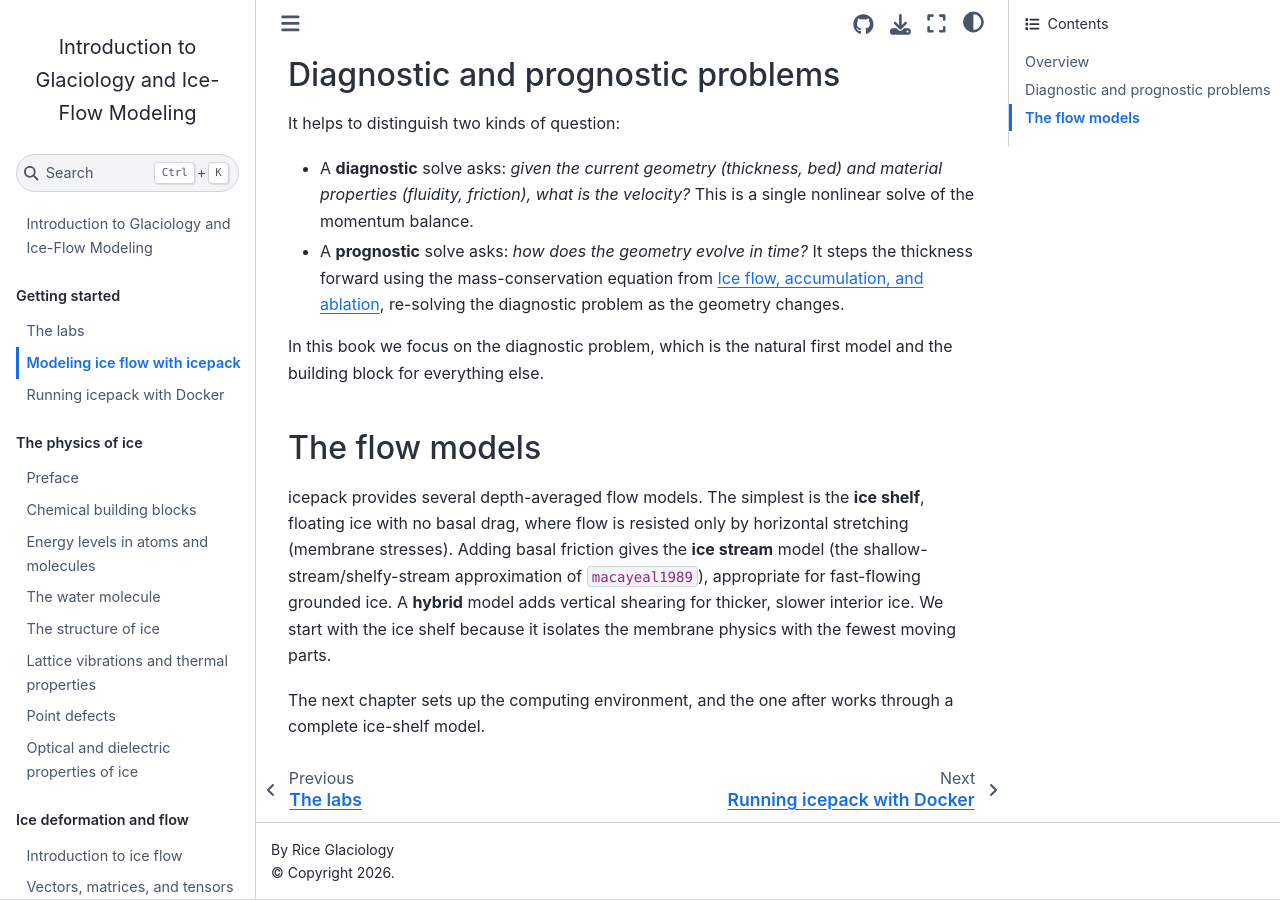
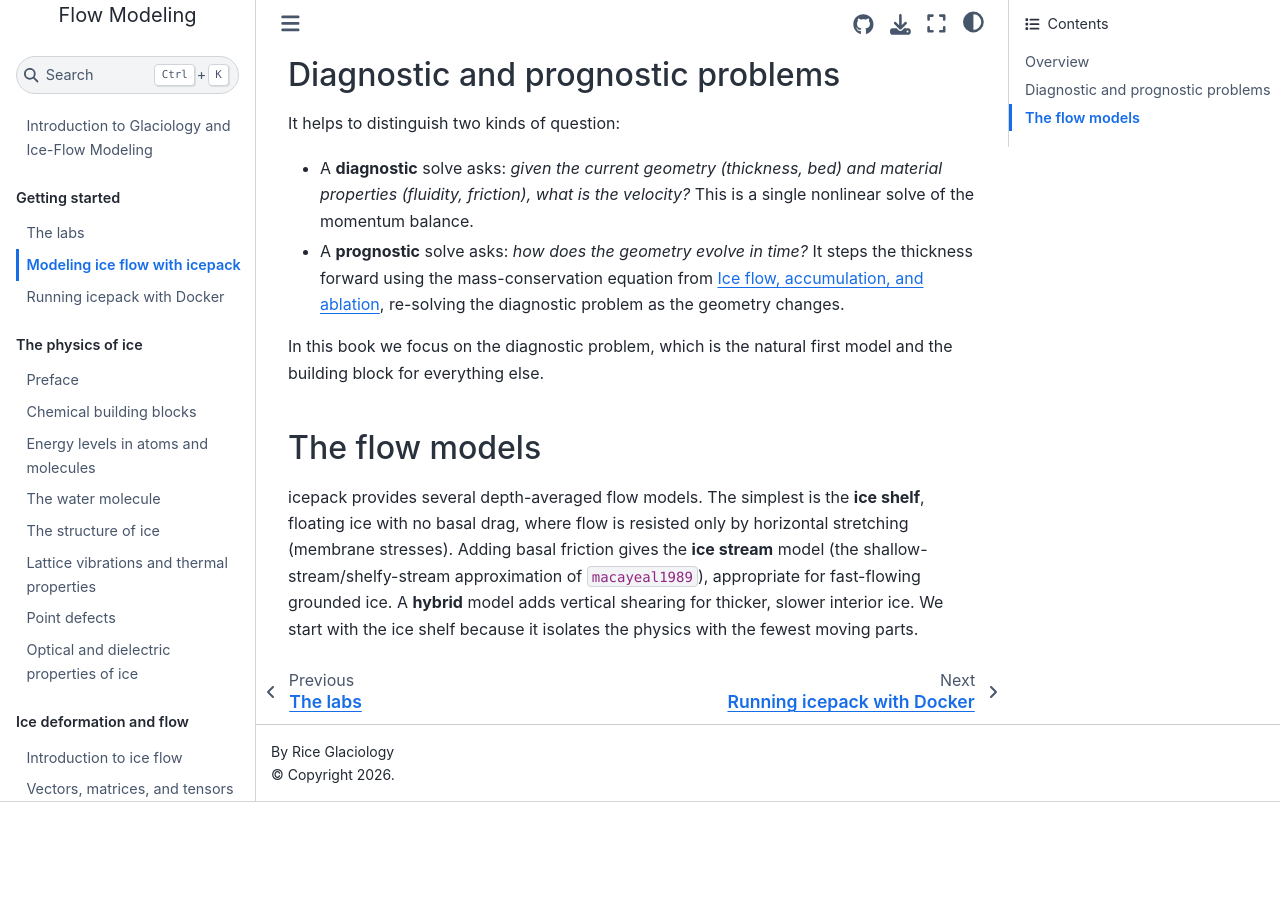
Before and after one commit to rice-glaciology/glaciology-book, a Jupyter Book: the page built from sections/modeling/icepack-intro.md, in a window 1280 px wide and 900 px high, scrolled down 774 px. Built offline with Jupyter Book 1.0.4 settings and Sphinx 7.4.7 and the Sphinx Book theme 1.1.4, drawn with Linux system fonts in a browser that asks for light colours; pages that are not in the unit, such as notebooks, are missing from menus; cross-references to code outside the pages are shown as plain code; after the commit the page ends 1576 px from its top, so only the background shows below that.

Commit message:
Update icepack-intro.md

```diff
--- a/sections/modeling/icepack-intro.md
+++ b/sections/modeling/icepack-intro.md
@@ -21,6 +21,4 @@
 
 ## The flow models
 
-icepack provides several depth-averaged flow models. The simplest is the **ice shelf**, floating ice with no basal drag, where flow is resisted only by horizontal stretching (membrane stresses). Adding basal friction gives the **ice stream** model (the shallow-stream/shelfy-stream approximation of {cite}`macayeal1989`), appropriate for fast-flowing grounded ice. A **hybrid** model adds vertical shearing for thicker, slower interior ice. We start with the ice shelf because it isolates the membrane physics with the fewest moving parts.
-
-The next chapter sets up the computing environment, and the one after works through a complete ice-shelf model.
+icepack provides several depth-averaged flow models. The simplest is the **ice shelf**, floating ice with no basal drag, where flow is resisted only by horizontal stretching (membrane stresses). Adding basal friction gives the **ice stream** model (the shallow-stream/shelfy-stream approximation of {cite}`macayeal1989`), appropriate for fast-flowing grounded ice. A **hybrid** model adds vertical shearing for thicker, slower interior ice. We start with the ice shelf because it isolates the physics with the fewest moving parts.
```
